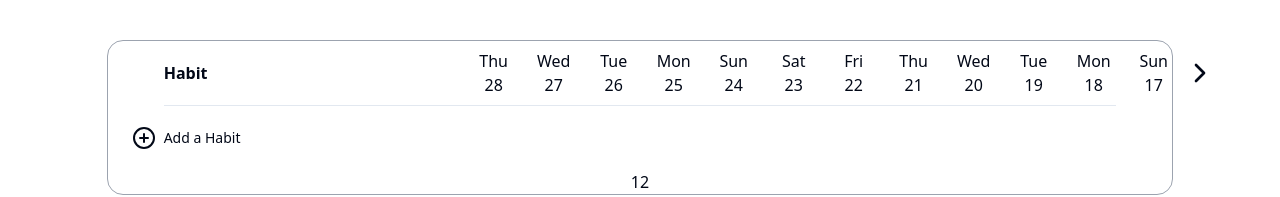
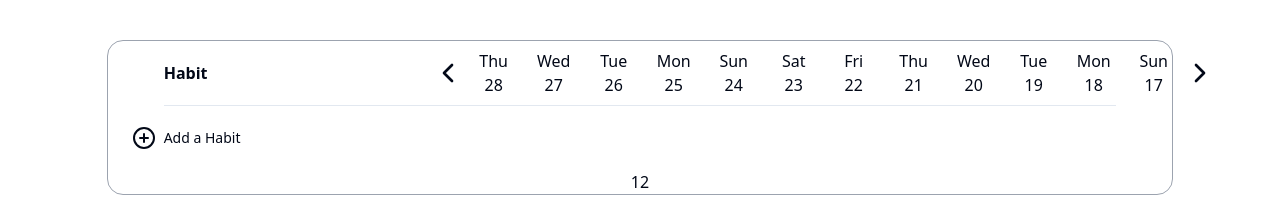
Before and after one commit to pursuance/habit-loop, a React (Vite) app: page / in a window 1280 px wide. Both pictures are taken after a click on the icon 1199 px from the left and 73 px from the top of the page. Shown: the top 197 px of the page. Built offline with nearby package versions, Linux system fonts and the light colour scheme.

Commit message:
Fixed button placement bug

```diff
--- a/src/components/GoBackADayButton.tsx
+++ b/src/components/GoBackADayButton.tsx
@@ -1,14 +1,23 @@
 import { Button } from "@/components/ui/button"
 import { useDateStore } from "@/zustandStores/DateStore"
 import { ChevronLeft } from "lucide-react"
+import { isToday } from 'date-fns'
 
 export function GoBackADayButton() {
 
-  const [goForwardADay] = useDateStore((state) => [state.goForwardADay])
+  const [startDate, goForwardADay] = useDateStore((state) => [
+    state.startDate, state.goForwardADay
+  ])
 
   return (
-    <Button asChild variant='ghost' className='h-8 w-8 p-0' onClick={goForwardADay}>
-      <ChevronLeft className='h-4 w-4' />
-    </Button>
+    <>
+    {isToday(startDate) ?
+      <div className="h-8 w-8"></div>
+      :
+      <Button asChild variant='ghost' className='h-8 w-8 p-0' onClick={goForwardADay}>
+        <ChevronLeft className='h-4 w-4' />
+      </Button>
+    }
+    </>
   )
 }
--- a/src/components/HabitRow.tsx
+++ b/src/components/HabitRow.tsx
@@ -66,7 +66,7 @@ export function HabitRow({ habit, dateList }: RowProps) {
   }
 
   return (
-    <div className='flex items-center border-b py-2 relative' ref={setNodeRef} style={draggableStyle}>
+    <div className='flex items-center border-b py-3 relative' ref={setNodeRef} style={draggableStyle}>
       <div className='absolute -left-8'>
         <Button variant='ghost' className='h-8 w-8 p-0' {...attributes} {...listeners}>
           <Grip className='h-4 w-4' />
--- a/src/components/TableHeader.tsx
+++ b/src/components/TableHeader.tsx
@@ -1,4 +1,4 @@
-import { format, isToday } from 'date-fns'
+import { format } from 'date-fns'
 import { ReturnToTodayButton } from '@/components/ReturnToTodayButton';
 import { GoBackADayButton } from '@/components/GoBackADayButton';
 import { GoForwardADayButton } from '@/components/GoForwardADayButton';
@@ -25,20 +25,21 @@ export function TableHeader({ dateList }: Props) {
   }
 
   return (
-    <div className='flex border-b py-2 items-center'>
-      <div className='name-column mr-auto'>
+    <div className='flex border-b py-2'>
+
+      <div className='name-column flex items-center justify-between'>
         <span className='font-semibold'>Habit</span>
+        <div className='flex'>
+          <ReturnToTodayButton />
+          <GoBackADayButton />
+        </div>
       </div>
-      <ReturnToTodayButton />
-      {isToday(dateList[0]) ?
-        <div className='h-8 w-8 p-0'></div>
-        :
-        <GoBackADayButton />
-      }
+
       <div className='flex items-center'>
         <Dates />
         <GoForwardADayButton />
       </div>
+
     </div>
   )
 }
```
